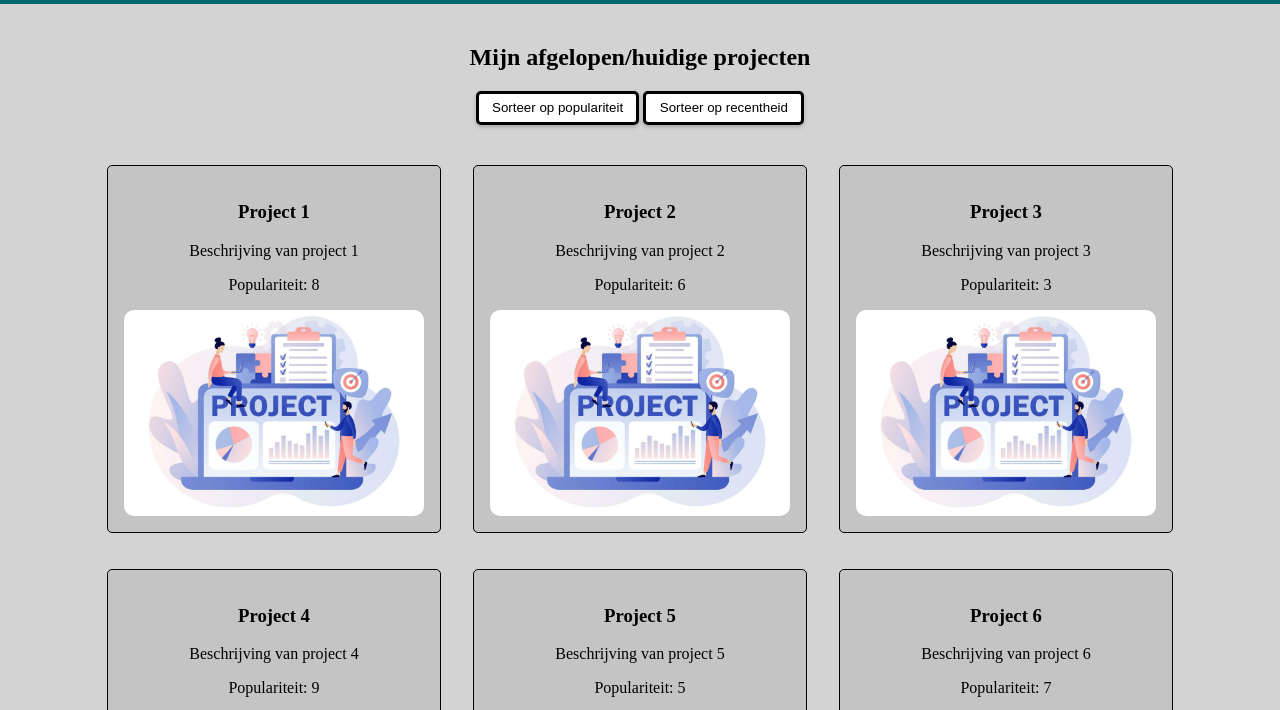
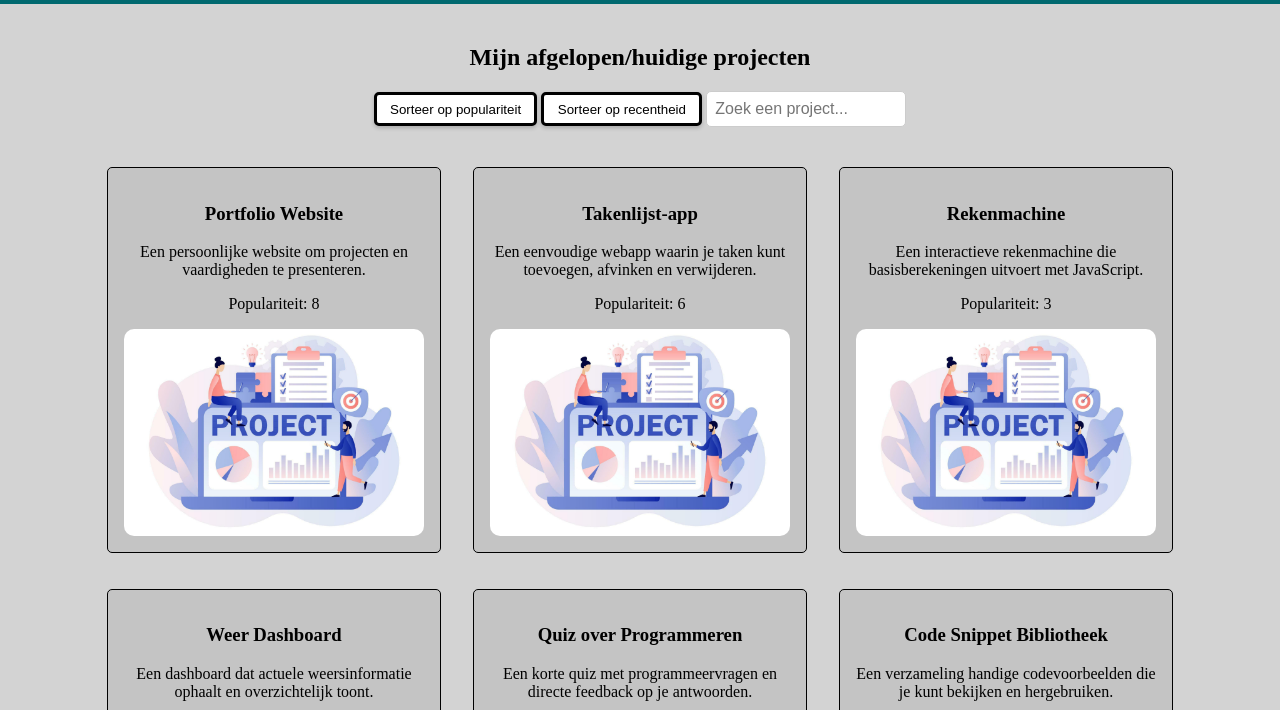
Before and after one commit to RubenAbr/RubenAbr.github.io, a plain HTML site: page ProjectOverzicht.html in a window 1280 px wide. Shown: the part 76-786 px from the top of the page. Drawn offline with Linux system fonts and the light colour scheme.

Commit message:
json en filter

```diff
--- a/ProjectOverzicht.html
+++ b/ProjectOverzicht.html
@@ -23,6 +23,8 @@
             <h2>Mijn afgelopen/huidige projecten</h2>
             <button id="sorteerPopulariteit" class="sortButton", onclick="sorteerProjectenOpPopulariteit()">Sorteer op populariteit</button>
             <button id="sorteerRecentheid" class="sortButton", onclick="sorteerProjectenOpRecentheid()">Sorteer op recentheid</button>
+            <input id="zoekProjecten" class="searchInput" type="search" placeholder="Zoek een project..." aria-label="Zoek een project" oninput="zoekProjecten()">
+
             <div id="projectenlijst", class="project-container"></div>
         </main>
         <footer id="footer">
--- a/projecten.js
+++ b/projecten.js
@@ -1,58 +1,14 @@
-const Projecten = [
-    {
-        id: 1,
-        naam: "Project 1",
-        beschrijving: "Beschrijving van project 1",
-        populariteit: 8,
-        afbeelding: "pictures\\project.jpg"
-    },
-    {
-        id: 2,
-        naam: "Project 2",
-        beschrijving: "Beschrijving van project 2",
-        populariteit: 6,
-        afbeelding: "pictures\\project.jpg"
-    },
-    {
-        id: 3,
-        naam: "Project 3",
-        beschrijving: "Beschrijving van project 3",
-        populariteit: 3,
-        afbeelding: "pictures\\project.jpg"
-    },
-    {
-        id: 4,
-        naam: "Project 4",
-        beschrijving: "Beschrijving van project 4",
-        populariteit: 9,
-        afbeelding: "pictures\\project.jpg"
-    },
-    {
-        id: 5,
-        naam: "Project 5",
-        beschrijving: "Beschrijving van project 5",
-        populariteit: 5,
-        afbeelding: "pictures\\project.jpg"
-    },
-    {
-        id: 6,
-        naam: "Project 6",
-        beschrijving: "Beschrijving van project 6",
-        populariteit: 7,
-        afbeelding: "pictures\\project.jpg"
-    }
-];
-
 const projectenLijst = document.querySelector("#projectenlijst");
 
-function renderProjecten() {
+function renderProjecten(projecten) {
     projectenLijst.innerHTML = "";
 
-    Projecten.forEach(project => {
+    projecten.forEach(project => {
         const projectElement = document.createElement("div");
         projectElement.classList.add("project");
         projectElement.dataset.id = project.id;
         projectElement.dataset.populariteit = project.populariteit;
+        projectElement.dataset.zoektekst = `${project.naam} ${project.beschrijving}`.toLowerCase();
 
         const titel = document.createElement("h3");
         titel.textContent = project.naam;
@@ -88,6 +44,29 @@ function sorteerProjectenOpRecentheid() {
     projectenLijst.append(...projectElementen);
 }
 
+function zoekProjecten() {
+    const zoekterm = document.querySelector("#zoekProjecten").value.trim().toLowerCase();
+    const projectElementen = Array.from(projectenLijst.querySelectorAll(".project"));
+    projectElementen.forEach(project => {
+        project.style.display = project.dataset.zoektekst.includes(zoekterm) ? "" : "none";
+    });
+}
+
+function wisZoekopdracht() {
+    document.querySelector("#zoekProjecten").value = "";
+    zoekProjecten();
+}
+
+function fetchProjecten() {
+    fetch("projecten.json")
+        .then(response => response.json())
+        .then(projecten => {renderProjecten(projecten)})
+        .catch(error => {
+            console.error("Projecten konden niet worden geladen.", error);
+            projectenLijst.textContent = "Projecten konden niet worden geladen.";
+        });
+}
+
 if (projectenLijst) {
-    renderProjecten();
+    fetchProjecten();
 }
--- /dev/null
+++ b/projecten.json
@@ -0,0 +1,44 @@
+[
+    {
+        "id": 1,
+        "naam": "Portfolio Website",
+        "beschrijving": "Een persoonlijke website om projecten en vaardigheden te presenteren.",
+        "populariteit": 8,
+        "afbeelding": "pictures\\project.jpg"
+    },
+    {
+        "id": 2,
+        "naam": "Takenlijst-app",
+        "beschrijving": "Een eenvoudige webapp waarin je taken kunt toevoegen, afvinken en verwijderen.",
+        "populariteit": 6,
+        "afbeelding": "pictures\\project.jpg"
+    },
+    {
+        "id": 3,
+        "naam": "Rekenmachine",
+        "beschrijving": "Een interactieve rekenmachine die basisberekeningen uitvoert met JavaScript.",
+        "populariteit": 3,
+        "afbeelding": "pictures\\project.jpg"
+    },
+    {
+        "id": 4,
+        "naam": "Weer Dashboard",
+        "beschrijving": "Een dashboard dat actuele weersinformatie ophaalt en overzichtelijk toont.",
+        "populariteit": 9,
+        "afbeelding": "pictures\\project.jpg"
+    },
+    {
+        "id": 5,
+        "naam": "Quiz over Programmeren",
+        "beschrijving": "Een korte quiz met programmeervragen en directe feedback op je antwoorden.",
+        "populariteit": 5,
+        "afbeelding": "pictures\\project.jpg"
+    },
+    {
+        "id": 6,
+        "naam": "Code Snippet Bibliotheek",
+        "beschrijving": "Een verzameling handige codevoorbeelden die je kunt bekijken en hergebruiken.",
+        "populariteit": 7,
+        "afbeelding": "pictures\\project.jpg"
+    }
+]
--- a/style.css
+++ b/style.css
@@ -131,6 +131,14 @@ nav button {
     margin-bottom: 20px;
 }
 
+.searchInput {
+    padding: 0.5em;
+    border: 1px solid #ccc;
+    border-radius: 5px;
+    margin-bottom: 20px;
+    width: 200px;
+}
+
 .blog-container {
     display: flex;
     flex-direction: row;
```
